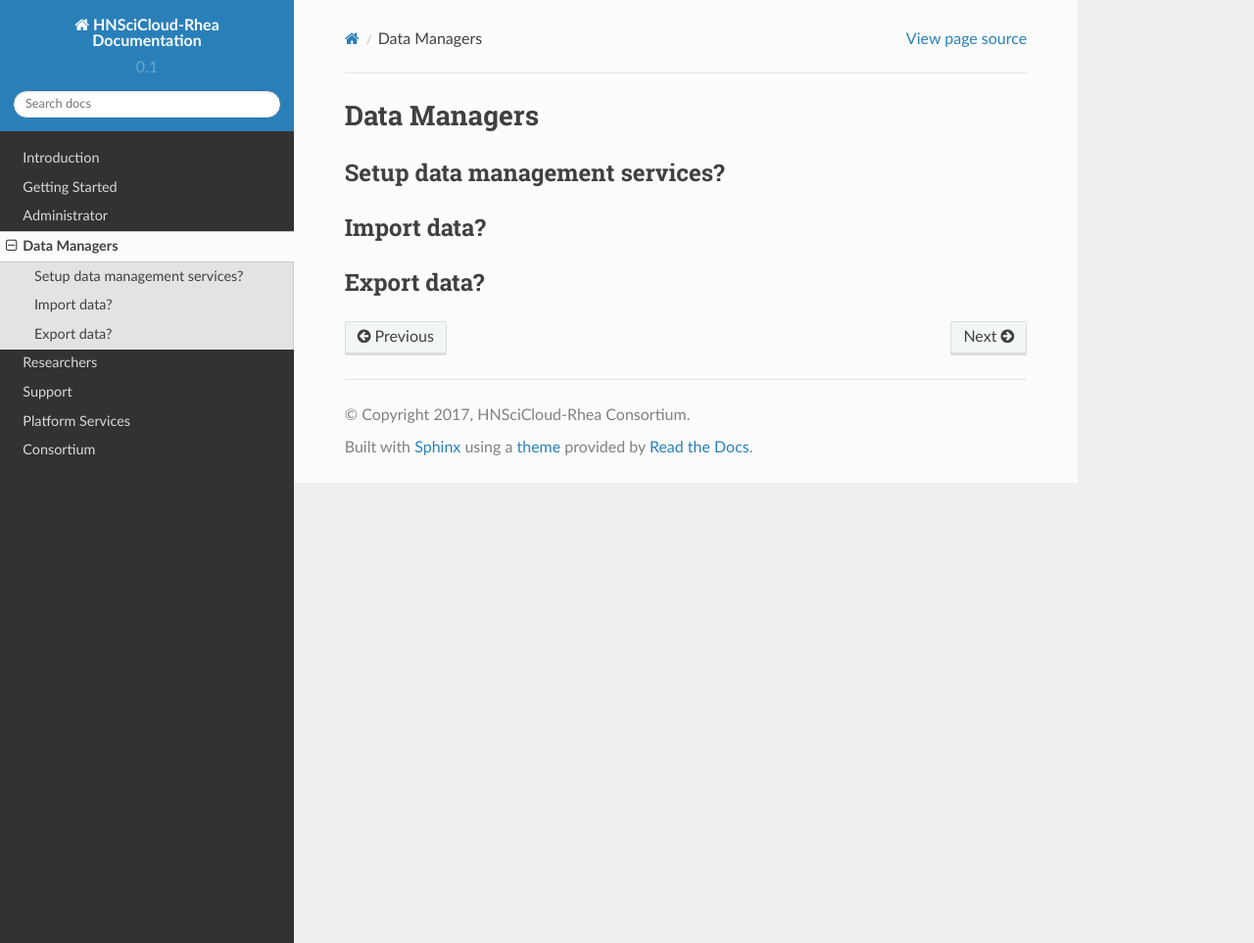
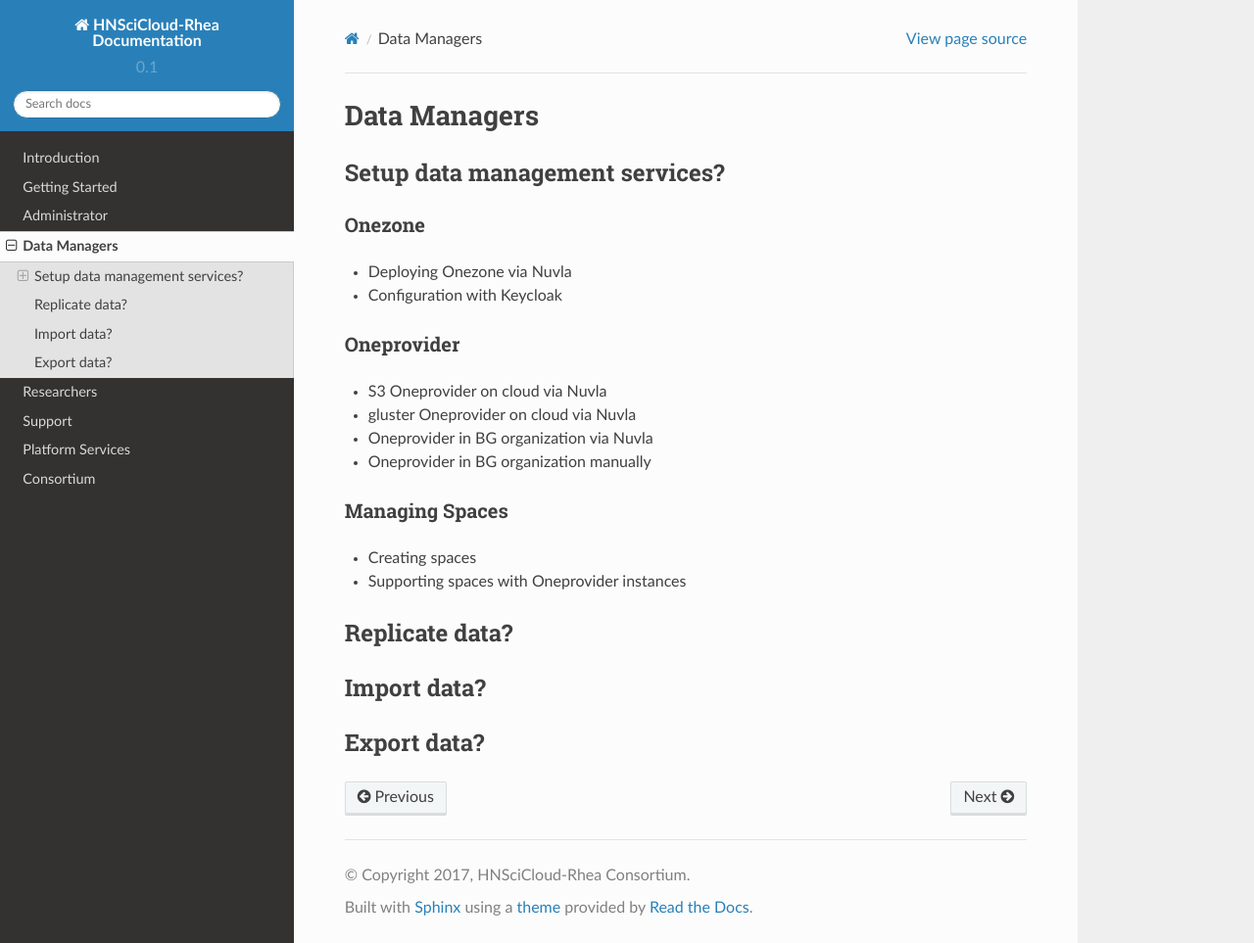
Before and after one commit to teamputtygen/hn-docs, a Sphinx documentation site: the page built from docs/how-to-data-manager.rst, in a window 1280 px wide and 963 px high. Shown: the whole window at 98% size. Built offline with Sphinx 7.4.7 and the Read the Docs theme 2.0.0, drawn with Linux system fonts in a browser that asks for light colours.

Commit message:
add more detail on data management

```diff
--- a/docs/how-to-data-manager.rst
+++ b/docs/how-to-data-manager.rst
@@ -4,6 +4,29 @@ Data Managers
 Setup data management services?
 -------------------------------
 
+Onezone
+~~~~~~~
+
+- Deploying Onezone via Nuvla
+- Configuration with Keycloak
+
+Oneprovider
+~~~~~~~~~~~
+
+- S3 Oneprovider on cloud via Nuvla
+- gluster Oneprovider on cloud via Nuvla
+- Oneprovider in BG organization via Nuvla
+- Oneprovider in BG organization manually
+
+Managing Spaces
+~~~~~~~~~~~~~~~
+
+- Creating spaces
+- Supporting spaces with Oneprovider instances
+
+Replicate data?
+---------------
+
 Import data?
 ------------
 
```
